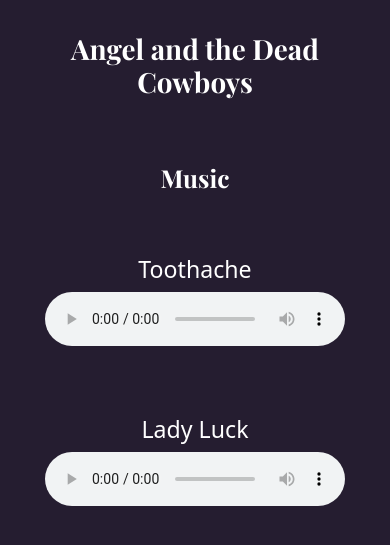
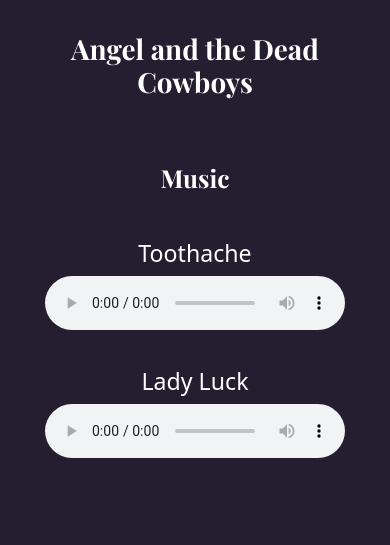
Before and after one commit to Drekkg/angel, a PHP site: page /music.html in a window 390 px wide. Shown: the part 56-601 px from the top of the page. Run offline with PHP 8.4, Linux system fonts and the light colour scheme; some web fonts are replaced.

Commit message:
Remove commented dropdown menu from music page and adjust CSS for image alignment and audio padding

```diff
--- a/style.css
+++ b/style.css
@@ -23,12 +23,18 @@ img {
     display: block;
     margin: 0 auto;
     padding: 2rem;
-    text-align: center;
+   text-align: center;
+
+
+
 }
 
 
 @media (min-width: 300px) and (max-width: 768px) {
     img {
         max-width: 90%;}
+        .audio {
+            padding: 1rem;
+        }
 
 }
```
Also changed, not shown: music.html (+0 -10 lines).
